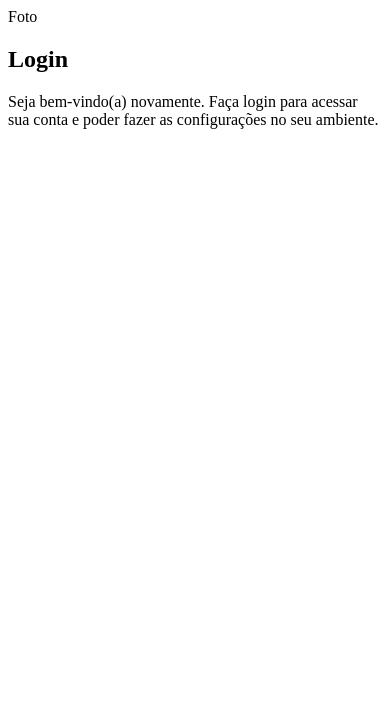
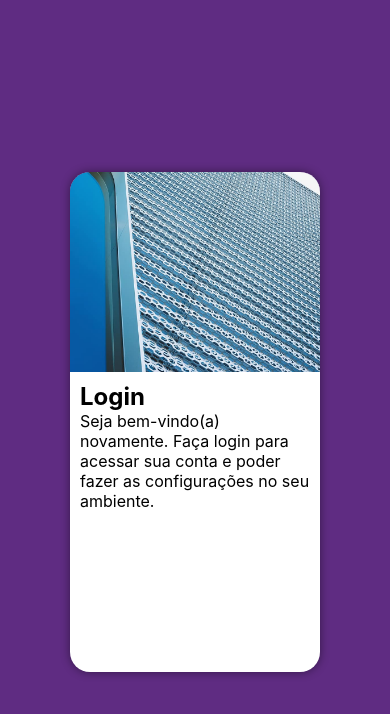
Before and after one commit to cpdiego/projeto-login, a plain HTML site: page index.html in a window 390 px wide. Drawn offline with Linux system fonts and the light colour scheme.

Commit message:
Versão mobile first da tela de login

```diff
--- a/estilos/style.css
+++ b/estilos/style.css
@@ -5,3 +5,48 @@
     Verde: #49a09d
     Lilás: #5f2c82
 */
+
+* {
+    font-family: -apple-system, BlinkMacSystemFont, 'Segoe UI', Roboto, Oxygen, Ubuntu, Cantarell, 'Open Sans', 'Helvetica Neue', sans-serif;
+    padding: 0px;
+    margin: 0px;
+    box-sizing: border-box;
+}
+
+body, html {
+    background-color: #5f2c82;
+    height: 100vh;
+    width: 100vw;
+}
+
+main {
+    position: relative;
+    height: 100vh;
+    width: 100vw;
+}
+
+section#login {
+    position: absolute;
+    top: 50%;
+    left: 50%;
+    transform: translate(-50%, -50%);
+    overflow: hidden;
+    background-color: white;
+    width: 250px;
+    height: 500px;
+    border-radius: 20px;
+    box-shadow: 0px 0px 10px rgba(0, 0, 0, 0.450);
+}
+
+section#login > div#imagem {
+    display: block;
+    background: #5f2c82 url(../imagens/metal.jpg) no-repeat;
+    background-size: cover;
+    background-position: left bottom;
+    height: 200px;
+}
+
+section#login > div#formulario {
+    display: block;
+    padding: 10px;
+}
--- a/index.html
+++ b/index.html
@@ -10,7 +10,7 @@
     <main>
         <section id="login">
             <div id="imagem">
-                Foto
+                <!-- Aqui va a imagem nas CSS -->
             </div>
             <div id="formulario">
                 <h1>Login</h1>
```
